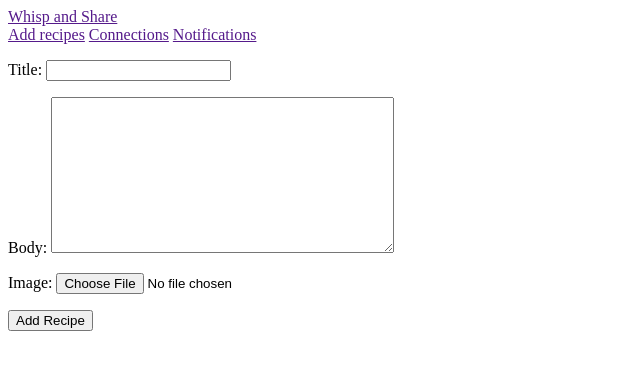
After one commit to AmaraCela/Whisk-And-Share, a Django app: page /addRecipe/ in a window 1280 px wide. The commit adds this page. Shown: the top 370 px of the page, without its empty margins (0-640 px from the left). Run offline with Django 4.2, Linux system fonts and the light colour scheme.

Commit message:
adding recipes page added, form generated

```diff
--- /dev/null
+++ b/whiskAndShare/base/forms.py
@@ -0,0 +1,7 @@
+from django.forms import ModelForm
+from . import models
+
+class FormRecipe(ModelForm):
+    class Meta:
+        model = models.Recipe
+        fields = '__all__'
--- a/whiskAndShare/base/models.py
+++ b/whiskAndShare/base/models.py
@@ -6,6 +6,7 @@
 class Recipe(models.Model):
     title = models.CharField(max_length=100)
     body = models.TextField()
+    image = models.ImageField(blank=True, upload_to='static/images')
 
     def __str__(self):
         return self.title
--- /dev/null
+++ b/whiskAndShare/base/templates/base/addRecipes.html
@@ -0,0 +1,11 @@
+{% extends 'main.html' %}
+{% block content %}
+    <form action="" method="POST">
+        {% csrf_token %}
+        {{form.as_p}}
+        <input type="submit" value="Add Recipe">
+    </form>
+    {% if image != None %}
+    <img src="{{image}}" alt="">
+    {% endif %}
+{% endblock content%}
--- a/whiskAndShare/base/templates/base/home.html
+++ b/whiskAndShare/base/templates/base/home.html
@@ -1,10 +1,11 @@
-{% include 'main.html' %}
+{% extends 'main.html' %}
 {% block content%}
 <h3>Welcome to the home page!</h3>
 <hr>
 {% for recipe in recipes %}
 <h5>{{recipe.title}}</h5>
 <p>{{recipe.body}}</p>
+<img src="{{recipe.image}}" alt="nothing">
 <hr>
 {% endfor %}
 {% endblock %}
--- a/whiskAndShare/base/urls.py
+++ b/whiskAndShare/base/urls.py
@@ -2,5 +2,6 @@
 from . import views
 
 urlpatterns = [
-    path('', views.home, name='home')
+    path('', views.home, name='home'),
+    path('addRecipe/',views.addRecipe, name = 'addRecipe')
 ]
--- a/whiskAndShare/base/views.py
+++ b/whiskAndShare/base/views.py
@@ -1,14 +1,33 @@
 from django.shortcuts import render
 from django.http import HttpResponse
+from . import models
+from whiskAndShare import settings
+from . import forms
+
 
 # Create your views here.
 
-recipes = [
-    {"title":'Cheesecake', "body":'lorem ipsum'},
-    {"title":'Hashbrowns', "body":'lorem ipsum'}
 
-]
 
 def home(request):
+    recipes = models.Recipe.objects.all()
     context = {'recipes':recipes}
     return render(request, 'base/home.html', context)
+
+def addRecipe(request):
+    form = forms.FormRecipe()
+
+    if request.method=='POST':
+        form = forms.FormRecipe(request.POST)
+        if form.is_valid():
+            form.save()
+    context = {"form":form}
+    return render(request, 'base/addRecipes.html', context)
+    # form = RoomForm()
+    # if request.method == 'POST':
+    #     form = RoomForm(request.POST)
+    #     if form.is_valid():
+    #         room = form.save(commit = False)
+    #         room.host = request.user
+    #         room.save()
+    #         return redirect('home')
--- /dev/null
+++ b/whiskAndShare/static/styles/main.css
@@ -0,0 +1,2 @@
+body{
+}
--- a/whiskAndShare/templates/main.html
+++ b/whiskAndShare/templates/main.html
@@ -1,9 +1,11 @@
 <!DOCTYPE html>
+{% load static %}
 <html lang="en">
 <head>
     <meta charset="UTF-8">
     <meta name="viewport" content="width=device-width, initial-scale=1.0">
     <title>Document</title>
+    <link rel="stylesheet" href="{% static 'styles/main.css' %}">
 </head>
 <body>
     {% include 'navbar.html' %}
--- a/whiskAndShare/templates/navbar.html
+++ b/whiskAndShare/templates/navbar.html
@@ -1 +1,7 @@
 <a href="">Whisp and Share</a>
+
+<div class="nav">
+    <a href="">Add recipes</a>
+    <a href="">Connections</a>
+    <a href="">Notifications</a>
+</div>
--- a/whiskAndShare/whiskAndShare/settings.py
+++ b/whiskAndShare/whiskAndShare/settings.py
@@ -11,6 +11,7 @@
 """
 
 from pathlib import Path
+import os
 
 # Build paths inside the project like this: BASE_DIR / 'subdir'.
 BASE_DIR = Path(__file__).resolve().parent.parent
@@ -120,7 +121,12 @@
 
 STATIC_URL = 'static/'
 
+STATICFILES_DIRS = [
+    BASE_DIR / 'static'
+]
+
 # Default primary key field type
 # https://docs.djangoproject.com/en/4.2/ref/settings/#default-auto-field
 
 DEFAULT_AUTO_FIELD = 'django.db.models.BigAutoField'
+MEDIA_URL = '/images/'
```
Also changed, not shown: whiskAndShare/base/migrations/0002_recipe_image.py (added), whiskAndShare/base/migrations/0003_alter_recipe_image.py (added), whiskAndShare/base/migrations/0004_alter_recipe_image.py (added), whiskAndShare/base/migrations/0005_alter_recipe_image.py (added), whiskAndShare/base/migrations/0006_alter_recipe_image.py (added), whiskAndShare/db.sqlite3.
